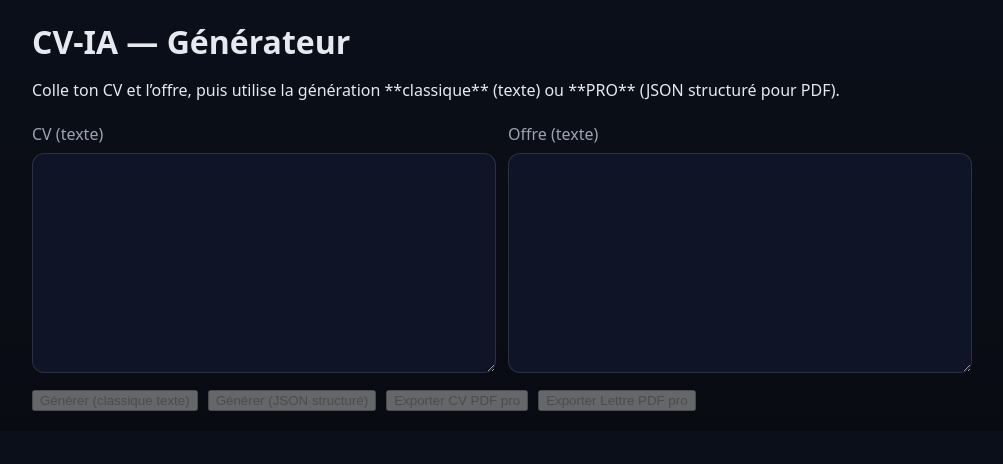
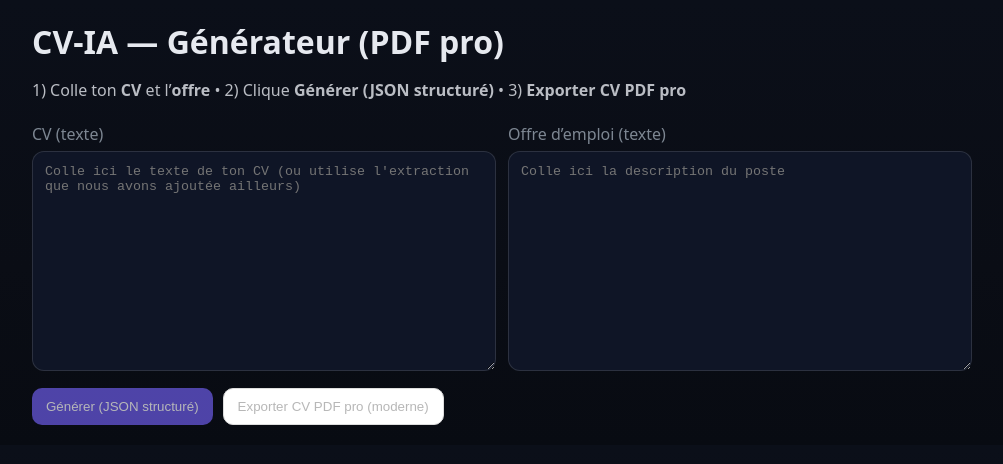
Before and after one commit to Gaillard77/cv-ia-rescue, a Next.js app: page / in a window 1280 px wide. Shown: the top 464 px of the page, without its empty margins (138-1141 px from the left). Built offline with nearby package versions, Linux system fonts and the light colour scheme; what @react-pdf/renderer would draw is missing.

Commit message:
Update index.jsx

```diff
--- a/pages/index.jsx
+++ b/pages/index.jsx
@@ -1,136 +1,121 @@
-import { useState, useRef } from "react";
-import { pdf } from "@react-pdf/renderer";        // pour générer les PDFs pro
-import CVPro from "../components/pdf/CVPro";      // ton composant CV pro
-import LetterPro from "../components/pdf/LetterPro"; // ton composant Lettre pro
+// pages/index.jsx
+import { useState } from "react";
+import { pdf } from "@react-pdf/renderer";
+import CVProModern from "../components/pdf/CVProModern"; // <-- chemin OK si tu as components/pdf/CVProModern.jsx
 
 export default function Home(){
-  // ====== États (variables qui font réagir la page) ======
-  const [cv, setCv] = useState("");         // texte du CV (collé ou extrait)
-  const [offre, setOffre] = useState("");   // texte de l’offre
-  const [out, setOut] = useState(null);     // résultat "texte" (ancienne API /api/generate)
-  const [outJSON, setOutJSON] = useState(null); // ✅ résultat "structuré" (nouvelle API /api/generate-json)
+  // États
+  const [cv, setCv] = useState("");           // texte du CV (collé ou extrait)
+  const [offre, setOffre] = useState("");     // texte de l’offre d’emploi
+  const [outJSON, setOutJSON] = useState(null); // résultat structuré de /api/generate-json
   const [loading, setLoading] = useState(false);
   const [err, setErr] = useState(null);
 
-  // ====== Génération classique (texte) — optionnel, tu peux garder si tu veux ======
-  async function generateClassic(){
-    setLoading(true); setErr(null); setOut(null);
+  // Appelle l'API /api/generate-json et stocke le résultat dans outJSON
+  async function generatePro(){
+    setLoading(true);
+    setErr(null);
+    setOutJSON(null);
     try{
-      const r = await fetch("/api/generate", {
+      const r = await fetch("/api/generate-json", {
         method: "POST",
         headers: {"Content-Type":"application/json"},
         body: JSON.stringify({ cvText: cv, jobText: offre })
       });
       const data = await r.json();
       if(!r.ok) throw new Error(data?.error || "Erreur serveur");
-      setOut(data);            // <- stocke le résultat texte
-      setOutJSON(null);        // on efface l’autre pour éviter toute confusion d’affichage
-    }catch(e){ setErr(e.message || "Erreur"); }
-    finally{ setLoading(false); }
+      setOutJSON(data); // ✅ garde le JSON (profile, skills, experiences, education, letter, checklist, score)
+    }catch(e){
+      setErr(e.message || "Erreur");
+    }finally{
+      setLoading(false);
+    }
   }
 
-  // ====== ✅ Génération PRO (JSON structuré) ======
-  async function generatePro(){
-    setLoading(true); setErr(null); setOutJSON(null);
-    try{
-      // On envoie CV + Offre à l'API structurée
-      const r = await fetch("/api/generate-json", {
-        method: "POST",
-        headers: {"Content-Type":"application/json"},
-        body: JSON.stringify({ cvText: cv, jobText: offre })
-      });
-      const data = await r.json();          // <- on récupère l'objet JSON (profile, skills, experiences, education, letter, checklist, score)
-      if(!r.ok) throw new Error(data?.error || "Erreur serveur");
-      setOutJSON(data);                     // ✅ on stocke le JSON dans l’état
-      setOut(null);                         // on efface l’ancien résultat texte
-    }catch(e){ setErr(e.message || "Erreur"); }
-    finally{ setLoading(false); }
-  }
-
-  // ====== Export PDF PRO (mise en page) – CV ======
+  // Exporte un PDF "CV moderne" à partir de outJSON et du composant PDF
   async function exportCVPro(){
     if(!outJSON) return;
     const blob = await pdf(
-      <CVPro
+      <CVProModern
         profile={outJSON.profile}
         skills={outJSON.skills}
+        languages={outJSON.languages || []}
+        hobbies={outJSON.hobbies || []}
         experiences={outJSON.experiences}
         education={outJSON.education}
       />
     ).toBlob();
     const url = URL.createObjectURL(blob);
     const a = document.createElement("a");
-    a.href = url; a.download = "CV_pro.pdf"; a.click();
-    URL.revokeObjectURL(url);
-  }
-
-  // ====== Export PDF PRO (mise en page) – Lettre ======
-  async function exportLetterPro(){
-    if(!outJSON) return;
-    const blob = await pdf(
-      <LetterPro
-        profile={outJSON.profile}
-        letter={outJSON.letter}
-      />
-    ).toBlob();
-    const url = URL.createObjectURL(blob);
-    const a = document.createElement("a");
-    a.href = url; a.download = "Lettre_pro.pdf"; a.click();
+    a.href = url;
+    a.download = "CV_modern.pdf";
+    a.click();
     URL.revokeObjectURL(url);
   }
 
   return (
     <main style={{fontFamily:"system-ui", padding:20, maxWidth:980, margin:"0 auto"}}>
-      <h1>CV-IA — Générateur</h1>
-      <p>Colle ton CV et l’offre, puis utilise la génération **classique** (texte) ou **PRO** (JSON structuré pour PDF).</p>
+      <h1 style={{margin:0}}>CV-IA — Générateur (PDF pro)</h1>
+      <p style={{opacity:.8}}>
+        1) Colle ton <b>CV</b> et l’<b>offre</b> • 2) Clique <b>Générer (JSON structuré)</b> • 3) <b>Exporter CV PDF pro</b>
+      </p>
 
       {/* Entrées */}
       <div style={{display:"grid", gridTemplateColumns:"1fr 1fr", gap:12}}>
         <div>
-          <label>CV (texte)</label>
-          <textarea rows={12} value={cv} onChange={e=>setCv(e.target.value)} style={{width:"100%"}} />
+          <label style={{display:"block", marginBottom:6, opacity:.8}}>CV (texte)</label>
+          <textarea
+            rows={12}
+            value={cv}
+            onChange={e=>setCv(e.target.value)}
+            placeholder="Colle ici le texte de ton CV (ou utilise l'extraction que nous avons ajoutée ailleurs)"
+            style={{width:"100%"}}
+          />
         </div>
         <div>
-          <label>Offre (texte)</label>
-          <textarea rows={12} value={offre} onChange={e=>setOffre(e.target.value)} style={{width:"100%"}} />
+          <label style={{display:"block", marginBottom:6, opacity:.8}}>Offre d’emploi (texte)</label>
+          <textarea
+            rows={12}
+            value={offre}
+            onChange={e=>setOffre(e.target.value)}
+            placeholder="Colle ici la description du poste"
+            style={{width:"100%"}}
+          />
         </div>
       </div>
 
       {/* Actions */}
       <div style={{display:"flex", gap:10, flexWrap:"wrap", marginTop:12}}>
-        <button onClick={generateClassic} disabled={!cv || !offre || loading}>
-          {loading ? "Génération..." : "Générer (classique texte)"}
-        </button>
-
-        <button onClick={generatePro} disabled={!cv || !offre || loading}>
+        <button
+          onClick={generatePro}
+          disabled={loading || !cv || !offre}
+          style={{padding:"10px 14px", borderRadius:10, border:0, background:"#6c5ce7", color:"#fff", cursor:"pointer", opacity:(loading||!cv||!offre)?0.7:1}}
+        >
           {loading ? "Génération..." : "Générer (JSON structuré)"}
         </button>
 
-        {/* Exports PRO activés seulement si outJSON existe */}
-        <button onClick={exportCVPro} disabled={!outJSON}>Exporter CV PDF pro</button>
-        <button onClick={exportLetterPro} disabled={!outJSON}>Exporter Lettre PDF pro</button>
+        <button
+          onClick={exportCVPro}
+          disabled={!outJSON}
+          style={{padding:"10px 14px", borderRadius:10, border:"1px solid #ddd", background:"#fff", cursor:!outJSON?"not-allowed":"pointer"}}
+        >
+          Exporter CV PDF pro (moderne)
+        </button>
       </div>
 
       {/* Erreur */}
       {err && <p style={{color:"crimson", marginTop:8}}>❌ {err}</p>}
 
-      {/* Affichage du résultat classique (texte brut) */}
-      {out && (
-        <section style={{marginTop:16}}>
-          <h2>Résultat (classique / texte)</h2>
-          <h3>CV optimisé</h3><pre>{out.cvOptimise}</pre>
-          <h3>Lettre</h3><pre>{out.lettre}</pre>
-          <h3>Checklist</h3><pre>{out.checklist}</pre>
-          <h3>Score</h3><pre>{out.score}</pre>
-        </section>
-      )}
-
-      {/* Affichage du JSON (pour vérifier la structure) */}
+      {/* Aperçu JSON (utile pour débug / vérifier les champs) */}
       {outJSON && (
         <section style={{marginTop:16}}>
-          <h2>Résultat PRO (JSON structuré)</h2>
-          <pre style={{whiteSpace:"pre-wrap"}}>{JSON.stringify(outJSON, null, 2)}</pre>
-          <p style={{opacity:.7}}>Tu peux maintenant exporter en PDF pro (CV / Lettre) avec les boutons ci-dessus.</p>
+          <h2 style={{marginBottom:6}}>Données structurées (aperçu)</h2>
+          <pre style={{whiteSpace:"pre-wrap", background:"#f6f8fa", padding:12, borderRadius:8, border:"1px solid #eee"}}>
+            {JSON.stringify(outJSON, null, 2)}
+          </pre>
+          <p style={{opacity:.75, marginTop:6}}>
+            Astuce : tu peux enrichir <code>outJSON</code> (ex. <code>languages</code>, <code>hobbies</code>, <code>profile.photoUrl</code>) avant l’export.
+          </p>
         </section>
       )}
     </main>
```
